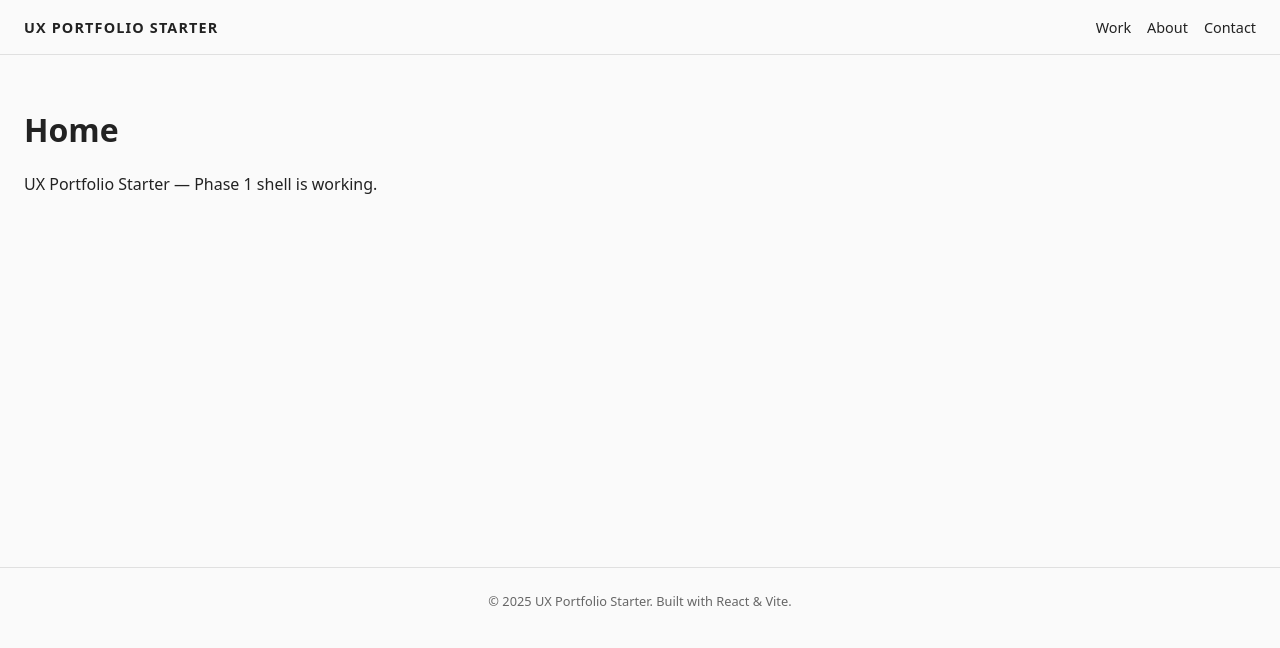
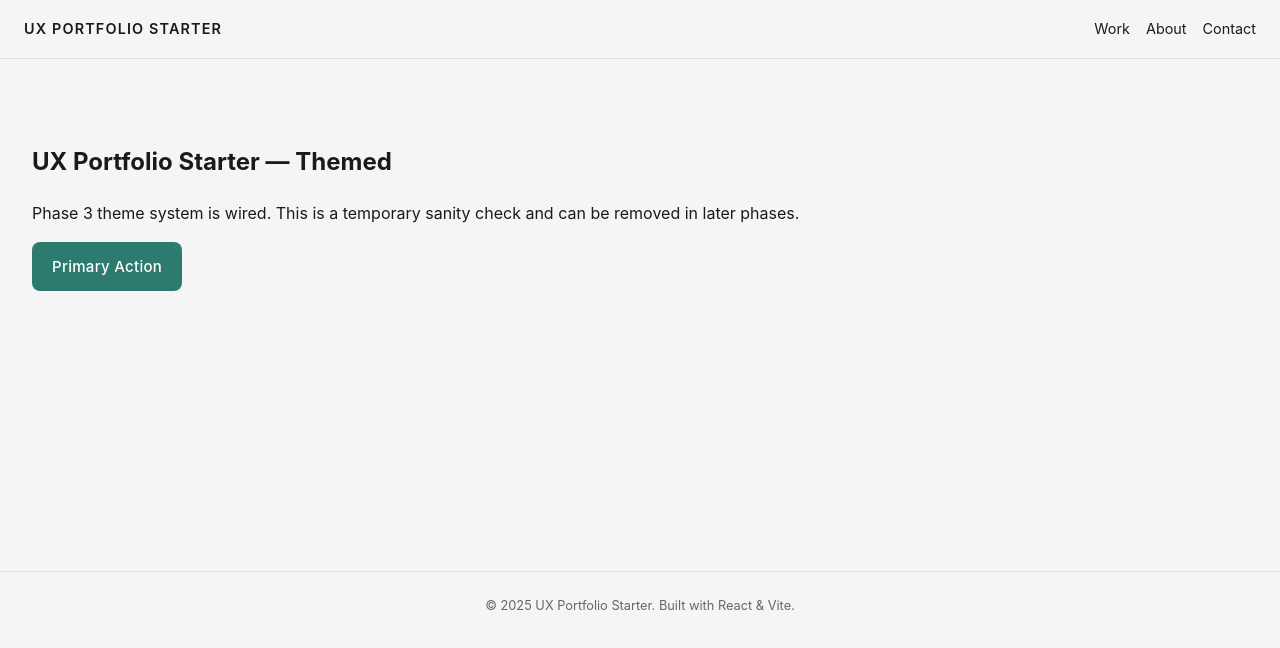
Before and after one commit to sergiullas/uxps, a React (Vite) app: page / in a window 1280 px wide. Shown: the top 648 px of the page. Built offline with nearby package versions, Linux system fonts and the light colour scheme.

Commit message:
Add editorial theme provider and UI wrappers

```diff
--- /dev/null
+++ b/src/components/core/AppThemeProvider.jsx
@@ -0,0 +1,49 @@
+import * as React from 'react';
+import { ThemeProvider, CssBaseline } from '@mui/material';
+import useMediaQuery from '@mui/material/useMediaQuery';
+import { createEditorialTheme } from '../../styles/createEditorialTheme.js';
+
+export const ColorModeContext = React.createContext({
+  mode: 'light',
+  toggleColorMode: () => {},
+});
+
+const STORAGE_KEY = 'uxps-color-mode';
+
+export default function AppThemeProvider({ children }) {
+  const prefersDarkMode = useMediaQuery('(prefers-color-scheme: dark)');
+
+  const [mode, setMode] = React.useState(() => {
+    if (typeof window === 'undefined') return 'light';
+    const stored = window.localStorage.getItem(STORAGE_KEY);
+    if (stored === 'light' || stored === 'dark') return stored;
+    return prefersDarkMode ? 'dark' : 'light';
+  });
+
+  React.useEffect(() => {
+    if (typeof window !== 'undefined') {
+      window.localStorage.setItem(STORAGE_KEY, mode);
+    }
+  }, [mode]);
+
+  const colorMode = React.useMemo(
+    () => ({
+      mode,
+      toggleColorMode: () => {
+        setMode((prev) => (prev === 'light' ? 'dark' : 'light'));
+      },
+    }),
+    [mode],
+  );
+
+  const theme = React.useMemo(() => createEditorialTheme(mode), [mode]);
+
+  return (
+    <ColorModeContext.Provider value={colorMode}>
+      <ThemeProvider theme={theme}>
+        <CssBaseline />
+        {children}
+      </ThemeProvider>
+    </ColorModeContext.Provider>
+  );
+}
--- /dev/null
+++ b/src/components/ui/AppButton.jsx
@@ -0,0 +1,6 @@
+import * as React from 'react';
+import { Button } from '@mui/material';
+
+export default function AppButton(props) {
+  return <Button variant="contained" disableElevation {...props} />;
+}
--- /dev/null
+++ b/src/components/ui/AppSection.jsx
@@ -0,0 +1,19 @@
+import * as React from 'react';
+import { Box } from '@mui/material';
+
+export default function AppSection({ id, component = 'section', maxWidth = '1280px', sx = {}, ...props }) {
+  return (
+    <Box
+      component={component}
+      id={id}
+      sx={{
+        px: { xs: 2, sm: 3, md: 4 },
+        py: { xs: 4, sm: 6, md: 8 },
+        maxWidth,
+        mx: 'auto',
+        ...sx,
+      }}
+      {...props}
+    />
+  );
+}
--- a/src/main.jsx
+++ b/src/main.jsx
@@ -1,13 +1,15 @@
 import React from 'react';
 import ReactDOM from 'react-dom/client';
 import { BrowserRouter, Routes, Route } from 'react-router-dom';
+import './styles/global.css';
+import AppThemeProvider from './components/core/AppThemeProvider.jsx';
 import Layout from './components/core/Layout.jsx';
 import Home from './pages/Home.jsx';
 import NotFound from './pages/NotFound.jsx';
-import './styles/global.css';
 
 ReactDOM.createRoot(document.getElementById('root')).render(
   <React.StrictMode>
+    <AppThemeProvider>
       <BrowserRouter>
         <Layout>
           <Routes>
@@ -16,5 +18,6 @@ ReactDOM.createRoot(document.getElementById('root')).render(
           </Routes>
         </Layout>
       </BrowserRouter>
+    </AppThemeProvider>
   </React.StrictMode>,
 );
--- a/src/pages/Home.jsx
+++ b/src/pages/Home.jsx
@@ -1,8 +1,15 @@
+import AppSection from '../components/ui/AppSection.jsx';
+import AppButton from '../components/ui/AppButton.jsx';
+
 export default function Home() {
   return (
-    <div style={{ padding: '2rem 1.5rem' }}>
-      <h1>Home</h1>
-      <p>UX Portfolio Starter — Phase 1 shell is working.</p>
-    </div>
+    <AppSection id="home">
+      <h1>UX Portfolio Starter — Themed</h1>
+      <p>
+        Phase 3 theme system is wired. This is a temporary sanity check and can be removed in later
+        phases.
+      </p>
+      <AppButton>Primary Action</AppButton>
+    </AppSection>
   );
 }
--- /dev/null
+++ b/src/styles/createEditorialTheme.js
@@ -0,0 +1,56 @@
+import { createTheme } from '@mui/material/styles';
+import { editorialThemeTokens } from './themeTokens.js';
+
+export function createEditorialTheme(mode = 'light') {
+  const paletteTokens =
+    mode === 'dark' ? editorialThemeTokens.palette.dark : editorialThemeTokens.palette.light;
+
+  return createTheme({
+    palette: paletteTokens,
+    typography: editorialThemeTokens.typography,
+    shape: editorialThemeTokens.shape,
+    spacing: editorialThemeTokens.spacing,
+    // We keep most default shadows; card-level shadows can be applied via sx or component overrides.
+    components: {
+      MuiCssBaseline: {
+        styleOverrides: {
+          body: {
+            backgroundColor: paletteTokens.background.default,
+            color: paletteTokens.text.primary,
+          },
+          a: {
+            color: 'inherit',
+            textDecorationColor: 'rgba(148, 163, 184, 0.6)',
+          },
+          '@media (prefers-reduced-motion: reduce)': {
+            '*': {
+              animationDuration: '0.01ms !important',
+              animationIterationCount: '1 !important',
+              transitionDuration: '0.01ms !important',
+              scrollBehavior: 'auto !important',
+            },
+          },
+        },
+      },
+      MuiButton: {
+        styleOverrides: {
+          root: {
+            borderRadius: editorialThemeTokens.shape.borderRadius / 2,
+            textTransform: 'none',
+            letterSpacing: '0.02em',
+            fontWeight: 500,
+            paddingInline: '1.25rem',
+            paddingBlock: '0.7rem',
+          },
+        },
+      },
+      MuiPaper: {
+        styleOverrides: {
+          root: {
+            borderRadius: editorialThemeTokens.shape.borderRadius,
+          },
+        },
+      },
+    },
+  });
+}
--- /dev/null
+++ b/src/styles/themeTokens.js
@@ -0,0 +1,184 @@
+// Tokens for the Editorial theme.
+// Exact values should match THEME_EDITORIAL_v2.md.
+export const editorialThemeTokens = {
+  palette: {
+    light: {
+      mode: 'light',
+      primary: {
+        light: '#3D9A84',
+        main: '#2D7A6E', // Teal/green accent
+        dark: '#1D5A4E',
+        contrastText: '#FFFFFF',
+      },
+      secondary: {
+        light: '#404040',
+        main: '#1A1A1A', // Near-black for outlines
+        dark: '#000000',
+        contrastText: '#FFFFFF',
+      },
+      background: {
+        default: '#F5F5F5', // Off-white (soft)
+        paper: '#FFFFFF', // Pure white for cards
+        elevated: '#FAFAFA', // Slightly darker for elevation
+      },
+      text: {
+        primary: '#1A1A1A', // Near-black
+        secondary: '#6B6B6B', // Medium gray
+        disabled: '#9E9E9E', // Light gray
+      },
+      success: {
+        main: '#2E7D32',
+        light: '#4CAF50',
+        dark: '#1B5E20',
+      },
+      error: {
+        main: '#D32F2F',
+        light: '#EF5350',
+        dark: '#C62828',
+      },
+      warning: {
+        main: '#ED6C02',
+        light: '#FF9800',
+        dark: '#E65100',
+      },
+      info: {
+        main: '#0288D1',
+        light: '#03A9F4',
+        dark: '#01579B',
+      },
+      divider: 'rgba(0, 0, 0, 0.12)',
+    },
+    dark: {
+      mode: 'dark',
+      primary: {
+        main: '#3D9A84', // Slightly lighter teal for dark mode contrast
+        light: '#4DAB94',
+        dark: '#2D8A7A',
+        contrastText: '#000000',
+      },
+      secondary: {
+        light: '#E0E0E0',
+        main: '#A0A0A0',
+        dark: '#6B6B6B',
+        contrastText: '#000000',
+      },
+      background: {
+        default: '#121212', // Standard MUI dark background
+        paper: '#1E1E1E',
+        elevated: '#2C2C2C',
+      },
+      text: {
+        primary: '#E0E0E0',
+        secondary: '#A0A0A0',
+        disabled: '#6B6B6B',
+      },
+      success: {
+        main: '#4CAF50',
+        light: '#81C784',
+        dark: '#388E3C',
+      },
+      error: {
+        main: '#EF5350',
+        light: '#E57373',
+        dark: '#D32F2F',
+      },
+      warning: {
+        main: '#FF9800',
+        light: '#FFB74D',
+        dark: '#F57C00',
+      },
+      info: {
+        main: '#03A9F4',
+        light: '#4FC3F7',
+        dark: '#0288D1',
+      },
+      divider: 'rgba(255, 255, 255, 0.12)',
+    },
+  },
+  typography: {
+    fontFamily: {
+      heading: '"Fraunces", "Playfair Display", "Georgia", serif',
+      body: '"Inter", "Helvetica Neue", "Arial", sans-serif',
+    },
+    // Display heading (Hero)
+    h1: {
+      fontFamily: '"Fraunces", "Playfair Display", "Georgia", serif',
+      fontSize: 'clamp(2rem, 5vw, 3.5rem)', // 32px → 56px
+      fontWeight: 400,
+      lineHeight: 1.3,
+      letterSpacing: '-0.01em',
+    },
+    // Section heading
+    h2: {
+      fontFamily: '"Fraunces", "Playfair Display", "Georgia", serif',
+      fontSize: 'clamp(1.5rem, 2.5vw, 2.5rem)', // 24px → 40px
+      fontWeight: 600,
+      lineHeight: 1.3,
+      letterSpacing: '-0.02em',
+    },
+    // Subsection heading
+    h3: {
+      fontFamily: '"Fraunces", "Playfair Display", "Georgia", serif',
+      fontSize: 'clamp(1.25rem, 2vw, 2rem)', // 20px → 32px
+      fontWeight: 600,
+      lineHeight: 1.4,
+      letterSpacing: '-0.02em',
+    },
+    // Card title
+    h4: {
+      fontFamily: '"Inter", "Helvetica Neue", "Arial", sans-serif',
+      fontSize: 'clamp(1.125rem, 1.5vw, 1.5rem)', // 18px → 24px
+      fontWeight: 600,
+      lineHeight: 1.4,
+    },
+    // Body text (primary)
+    body1: {
+      fontFamily: '"Inter", "Helvetica Neue", "Arial", sans-serif',
+      fontSize: 'clamp(1rem, 0.5vw, 1.125rem)', // 16px → 18px
+      lineHeight: 1.6,
+    },
+    // Body text (secondary/smaller)
+    body2: {
+      fontFamily: '"Inter", "Helvetica Neue", "Arial", sans-serif',
+      fontSize: 'clamp(0.875rem, 0.5vw, 1rem)', // 14px → 16px
+      lineHeight: 1.6,
+    },
+    // Navigation
+    nav: {
+      fontFamily: '"Inter", "Helvetica Neue", "Arial", sans-serif',
+      fontSize: '0.875rem', // 14px
+      fontWeight: 500,
+      letterSpacing: '0.1em',
+      textTransform: 'uppercase',
+    },
+    // Buttons
+    button: {
+      fontFamily: '"Inter", "Helvetica Neue", "Arial", sans-serif',
+      fontSize: '0.9375rem', // 15px
+      fontWeight: 500,
+      letterSpacing: '0.02em',
+      textTransform: 'none', // sentence case
+    },
+    // Caption / metadata
+    caption: {
+      fontFamily: '"Inter", "Helvetica Neue", "Arial", sans-serif',
+      fontSize: '0.875rem', // 14px
+      lineHeight: 1.5,
+    },
+    // Overline / label
+    overline: {
+      fontFamily: '"Inter", "Helvetica Neue", "Arial", sans-serif',
+      fontSize: '0.75rem', // 12px
+      fontWeight: 600,
+      letterSpacing: '0.15em',
+      textTransform: 'uppercase',
+    },
+  },
+  shape: {
+    borderRadius: 16, // editorial rounded cards
+  },
+  spacing: 8, // 8px base unit
+  shadows: {
+    card: '0 18px 45px rgba(15, 23, 42, 0.18)', // editorial card shadow
+  },
+};
```
Lines whose indentation alone changed are shown as unchanged.
